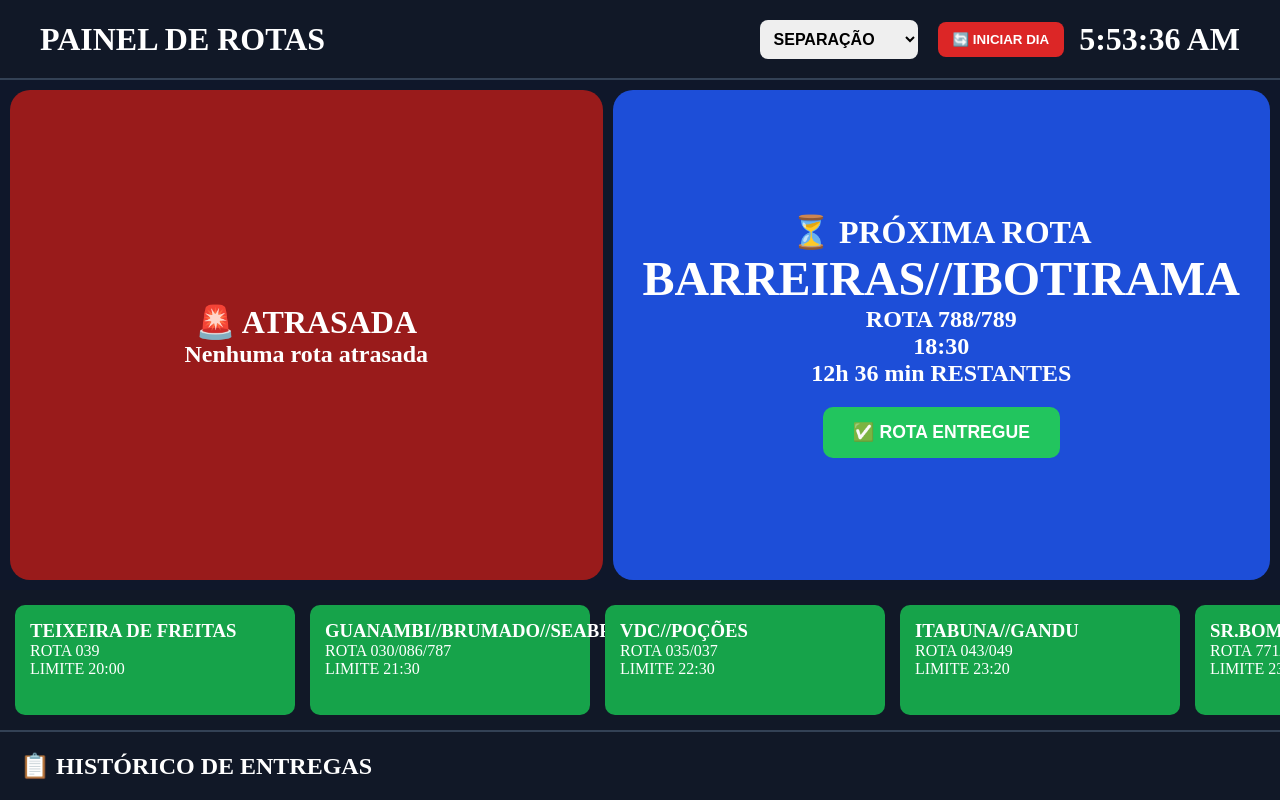
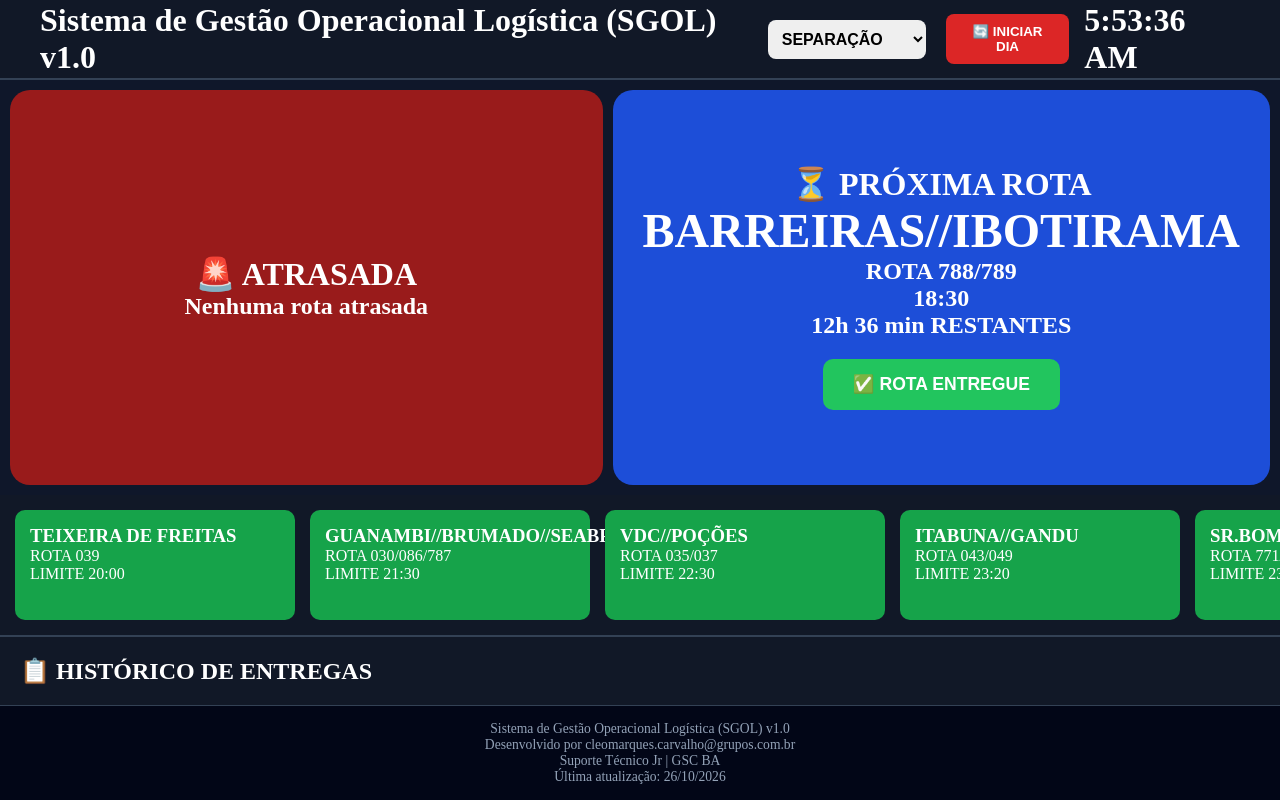
Before and after one commit to Maxingmi/painel-rotasgscba, a React (Vite) app: page / in a window 1280 px wide. Built offline with nearby package versions, Linux system fonts and the light colour scheme.

Commit message:
novo nome e assinatura

```diff
--- a/src/PainelRotas.jsx
+++ b/src/PainelRotas.jsx
@@ -269,7 +269,8 @@ const iniciarDia = () => {
             fontSize: "2rem",
           }}
         >
-          PAINEL DE ROTAS
+            Sistema de Gestão Operacional Logística (SGOL) v1.0
+
         </h1>
 
         <div
@@ -610,6 +611,33 @@ const iniciarDia = () => {
     )}
   </div>
 </div>
+<div
+      style={{
+        background: "#020617",
+        borderTop: "1px solid #334155",
+        padding: "15px",
+        textAlign: "center",
+        color: "#94a3b8",
+        fontSize: "0.85rem",
+      }}
+    >
+      <div>
+        Sistema de Gestão Operacional Logística (SGOL) v1.0
+      </div>
+
+      <div>
+        Desenvolvido por cleomarques.carvalho@grupos.com.br
+      </div>
+
+      <div>
+        Suporte Técnico Jr | GSC BA
+      </div>
+
+      <div>
+        Última atualização: 26/10/2026
+      </div>
+    </div>
+
     </div>
   );
 }
```
